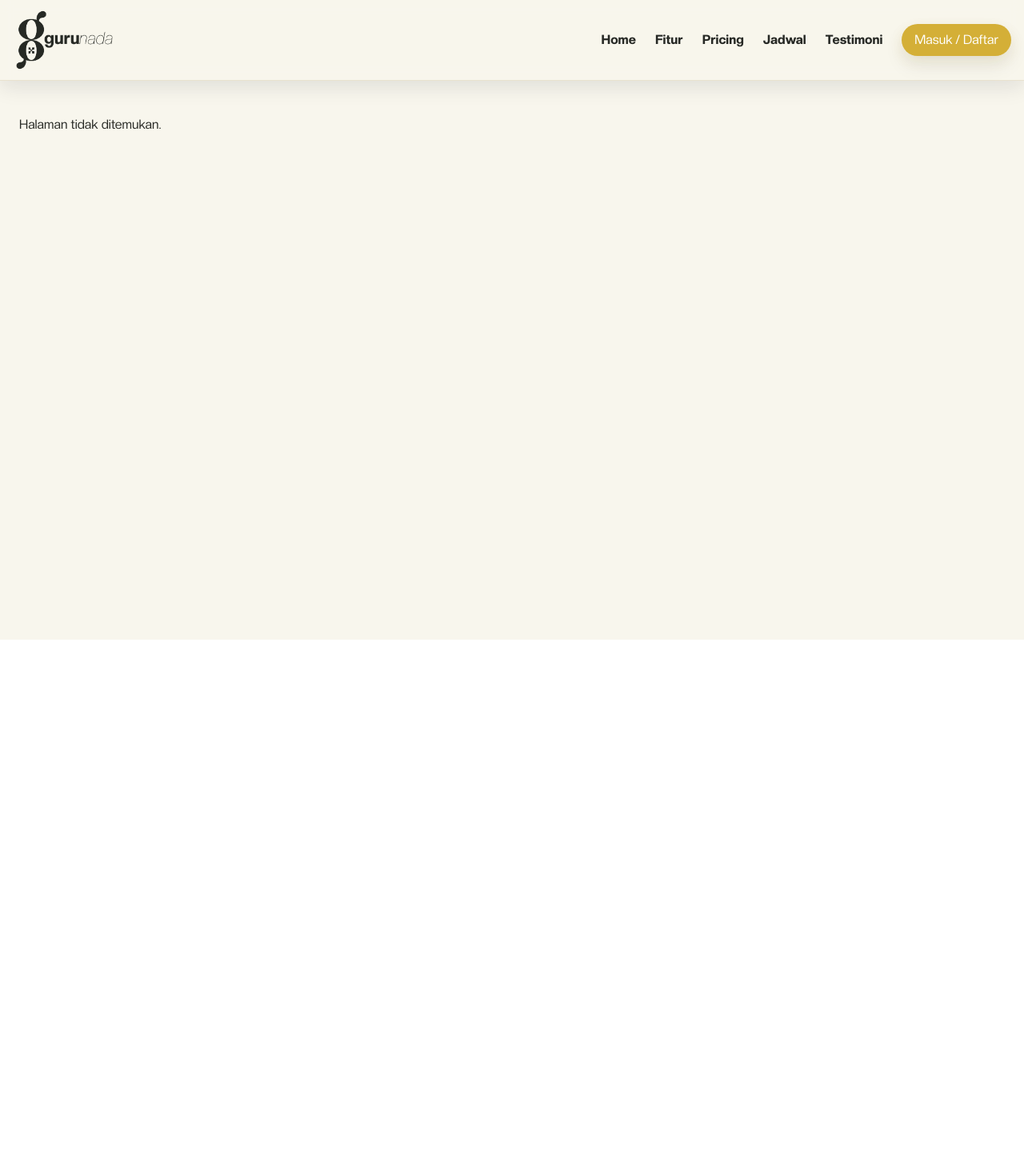
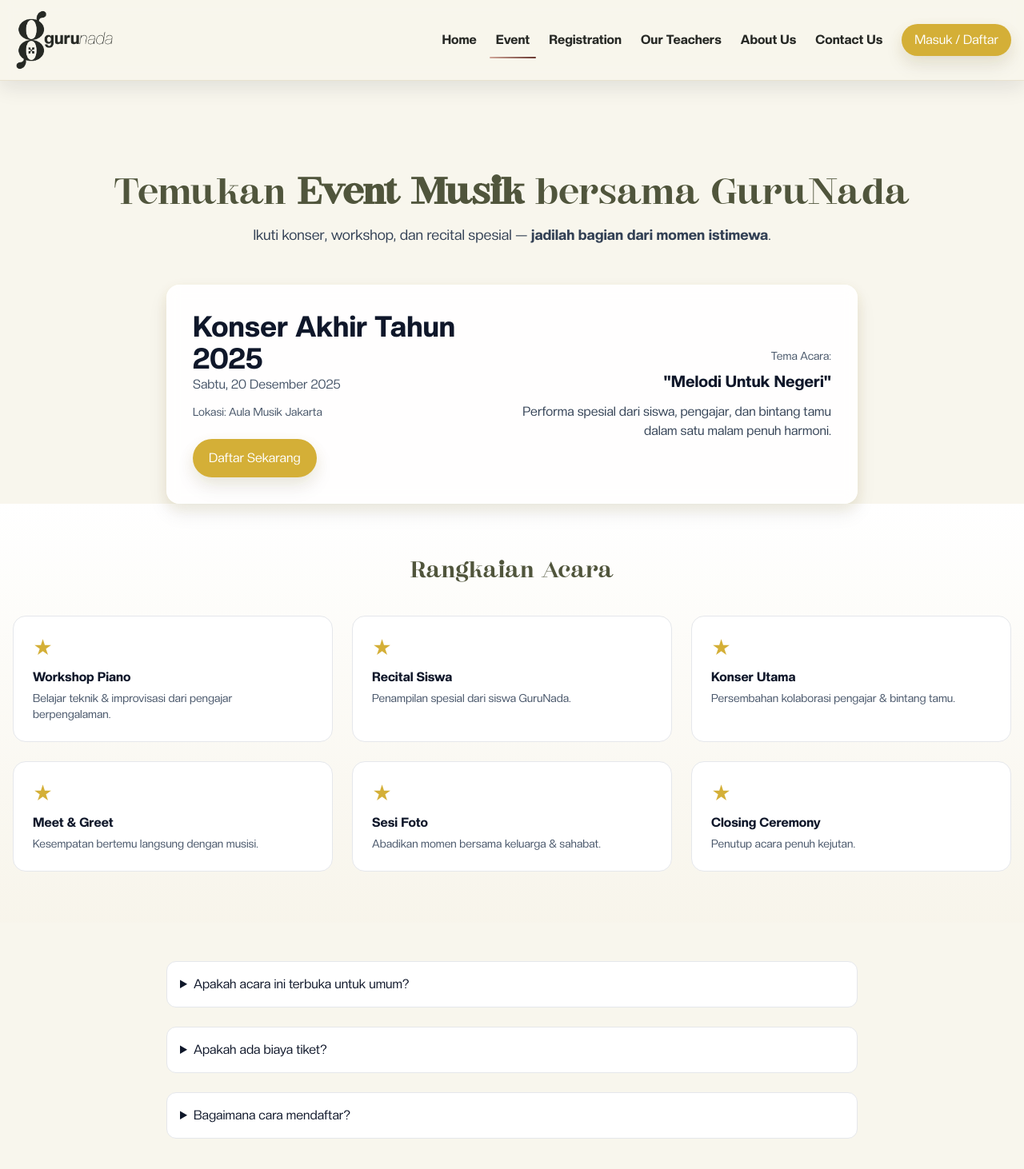
Before and after one commit to alvinandrianto1812-pixel/Stefina-s-Piano-Lesson, a React (Vite) app: page /Event in a window 1280 px wide. Shown: the top 1462 px of the page at 80% size. Before the commit the page ends 800 px from the top, so only its background shows below. Built offline with nearby package versions, Linux system fonts and the light colour scheme; no server answers.

Commit message:
Update Navbar item & Create Event Page

```diff
--- a/src/App.jsx
+++ b/src/App.jsx
@@ -71,6 +71,7 @@ import Questionnaire from "./pages/Questionnaire";
 import Admin from "./pages/Admin";
 import Logout from "./pages/Logout";
 import Pricing from "./pages/pricing";
+import Event from "./pages/Event";
 
 import ProtectedRoute from "./components/ProtectedRoute";
 import AdminRoute from "./components/AdminRoute";
@@ -89,6 +90,7 @@ export default function App() {
           <Route path="/register" element={<Navigate to="/auth" replace />} />
 
           <Route path="/pricing" element={<Pricing />} />
+          <Route path="/Event" element={<Event />} />
 
           <Route
             path="/questionnaire"
@@ -117,7 +119,6 @@ export default function App() {
             path="*"
             element={<div className="p-6">Halaman tidak ditemukan.</div>}
           />
-
         </Routes>
       </main>
     </>
--- a/src/components/Navbar.jsx
+++ b/src/components/Navbar.jsx
@@ -95,10 +95,11 @@ export default function Navbar() {
           <div className="hidden md:flex items-center gap-2">
             {[
               { to: "/", label: "Home" },
-              { to: "/#features", label: "Fitur", hash: true },
-              { to: "/pricing", label: "Pricing" },
-              { to: "/#schedule", label: "Jadwal", hash: true },
-              { to: "/#testimonials", label: "Testimoni", hash: true },
+              { to: "/Event", label: "Event" },
+              { to: "/Registration", label: "Registration", hash: true },
+              { to: "/OurTeachers", label: "Our Teachers" },
+              { to: "/AboutUs", label: "About Us", hash: true },
+              { to: "/ContactUs", label: "Contact Us", hash: true },
             ].map((item) => {
               const active = isActive(item.to);
               return (
@@ -192,36 +193,44 @@ export default function Navbar() {
               Home
             </Link>
             <Link
-              to="/#features"
+              to="/Event"
               onClick={() => setMenuOpen(false)}
               className="block rounded-lg px-3 py-2 text-slate-700 hover:bg-[#F8F6ED]"
             >
-              Fitur
+              Event
             </Link>
             <Link
-              to="/pricing"
+              to="/Registration"
               onClick={() => setMenuOpen(false)}
               className={`block rounded-lg px-3 py-2 ${
-                isActive("/pricing")
+                isActive("/Registration")
                   ? "text-brand-gold"
                   : "text-slate-700 hover:bg-[#F8F6ED]"
               }`}
             >
-              Pricing
+              Registration
             </Link>
             <Link
-              to="/#schedule"
+              to="/OurTeachers"
               onClick={() => setMenuOpen(false)}
               className="block rounded-lg px-3 py-2 text-slate-700 hover:bg-[#F8F6ED]"
             >
-              Jadwal
+              Our Teachers
             </Link>
             <Link
-              to="/#testimonials"
+              to="/AboutUs"
               onClick={() => setMenuOpen(false)}
               className="block rounded-lg px-3 py-2 text-slate-700 hover:bg-[#F8F6ED]"
             >
-              Testimoni
+              About Us
+            </Link>
+
+            <Link
+              to="/Contact Us"
+              onClick={() => setMenuOpen(false)}
+              className="block rounded-lg px-3 py-2 text-slate-700 hover:bg-[#F8F6ED]"
+            >
+              Contact Us
             </Link>
 
             {isAdmin && (
--- /dev/null
+++ b/src/pages/Event.jsx
@@ -0,0 +1,149 @@
+// src/pages/Event.jsx
+import React from "react";
+import { Link } from "react-router-dom";
+
+export default function Event() {
+  return (
+    <div className="font-sans text-brand-dark">
+      {/* HERO – samakan nuansa dengan LandingPage */}
+      <section className="relative">
+        <div className="absolute inset-0 -z-10 bg-gradient-to-b from-brand-soft to-white"></div>
+        <div
+          className="absolute inset-0 -z-10 opacity-30"
+          style={{
+            background:
+              "radial-gradient(900px 340px at 20% 10%, rgba(212,175,55,0.22), transparent 60%)",
+          }}
+        />
+        <div className="max-w-7xl mx-auto px-4 pt-24 pb-12 text-center">
+          <h1 className="font-display text-4xl md:text-5xl leading-tight">
+            Temukan <span className="font-bold">Event Musik</span> bersama
+            GuruNada
+          </h1>
+          <p className="mt-4 text-lg text-slate-700">
+            Ikuti konser, workshop, dan recital spesial —{" "}
+            <span className="font-semibold">
+              jadilah bagian dari momen istimewa
+            </span>
+            .
+          </p>
+        </div>
+      </section>
+
+      {/* KARTU EVENT UTAMA */}
+      <section className="relative">
+        <div className="max-w-4xl mx-auto px-4">
+          <div className="rounded-2xl bg-white/90 backdrop-blur border border-white/60 shadow-luxe p-6 md:p-8">
+            <div className="grid md:grid-cols-2 gap-6 items-center">
+              {/* Kolom kiri: info event */}
+              <div className="text-left">
+                <div className="text-3xl md:text-4xl font-bold">
+                  Konser Akhir Tahun 2025
+                </div>
+                <div className="text-slate-600">Sabtu, 20 Desember 2025</div>
+                <div className="mt-3 text-slate-600 text-sm">
+                  Lokasi: Aula Musik Jakarta
+                </div>
+
+                <Link
+                  to="/questionnaire"
+                  className="inline-flex mt-6 px-5 py-3 rounded-full bg-brand-gold text-white hover:opacity-90 shadow-luxe"
+                >
+                  Daftar Sekarang
+                </Link>
+              </div>
+
+              {/* Kolom kanan: highlight event */}
+              <div className="text-left md:text-right">
+                <label className="block text-sm text-slate-600 mb-2">
+                  Tema Acara:
+                </label>
+                <div className="text-xl font-semibold">
+                  "Melodi Untuk Negeri"
+                </div>
+                <p className="mt-3 text-slate-700">
+                  Performa spesial dari siswa, pengajar, dan bintang tamu dalam
+                  satu malam penuh harmoni.
+                </p>
+              </div>
+            </div>
+          </div>
+        </div>
+      </section>
+
+      {/* RANGKAIAN EVENT */}
+      <section className="py-16 bg-gradient-to-b from-white to-brand-soft/40">
+        <div className="max-w-7xl mx-auto px-4">
+          <h2 className="font-display text-3xl text-center mb-10">
+            Rangkaian Acara
+          </h2>
+          <div className="grid sm:grid-cols-2 lg:grid-cols-3 gap-6">
+            {[
+              {
+                t: "Workshop Piano",
+                d: "Belajar teknik & improvisasi dari pengajar berpengalaman.",
+              },
+              {
+                t: "Recital Siswa",
+                d: "Penampilan spesial dari siswa GuruNada.",
+              },
+              {
+                t: "Konser Utama",
+                d: "Persembahan kolaborasi pengajar & bintang tamu.",
+              },
+              {
+                t: "Meet & Greet",
+                d: "Kesempatan bertemu langsung dengan musisi.",
+              },
+              {
+                t: "Sesi Foto",
+                d: "Abadikan momen bersama keluarga & sahabat.",
+              },
+              { t: "Closing Ceremony", d: "Penutup acara penuh kejutan." },
+            ].map((f, i) => (
+              <div
+                key={i}
+                className="rounded-2xl p-6 border bg-white hover:shadow-luxe transition"
+              >
+                <div className="text-brand-gold text-2xl mb-2">★</div>
+                <div className="font-semibold">{f.t}</div>
+                <p className="text-sm text-slate-600 mt-1">{f.d}</p>
+              </div>
+            ))}
+          </div>
+        </div>
+      </section>
+
+      {/* FAQ sederhana */}
+      <section className="py-12">
+        <div className="max-w-4xl mx-auto px-4 space-y-6">
+          <details className="rounded-xl border bg-white p-4">
+            <summary className="font-medium cursor-pointer">
+              Apakah acara ini terbuka untuk umum?
+            </summary>
+            <p className="mt-2 text-slate-600 text-sm">
+              Ya, semua bisa hadir dengan melakukan registrasi terlebih dahulu.
+            </p>
+          </details>
+          <details className="rounded-xl border bg-white p-4">
+            <summary className="font-medium cursor-pointer">
+              Apakah ada biaya tiket?
+            </summary>
+            <p className="mt-2 text-slate-600 text-sm">
+              Untuk workshop ada biaya pendaftaran, sedangkan recital & konser
+              utama gratis bagi keluarga siswa.
+            </p>
+          </details>
+          <details className="rounded-xl border bg-white p-4">
+            <summary className="font-medium cursor-pointer">
+              Bagaimana cara mendaftar?
+            </summary>
+            <p className="mt-2 text-slate-600 text-sm">
+              Klik tombol “Daftar Sekarang” dan isi formulir yang tersedia.
+            </p>
+          </details>
+        </div>
+      </section>
+    </div>
+  );
+}
```
